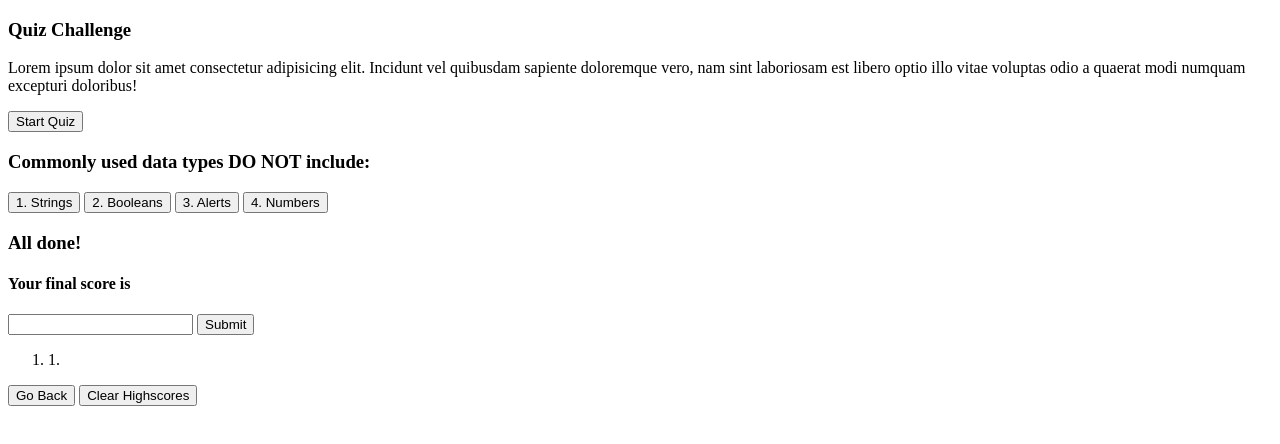
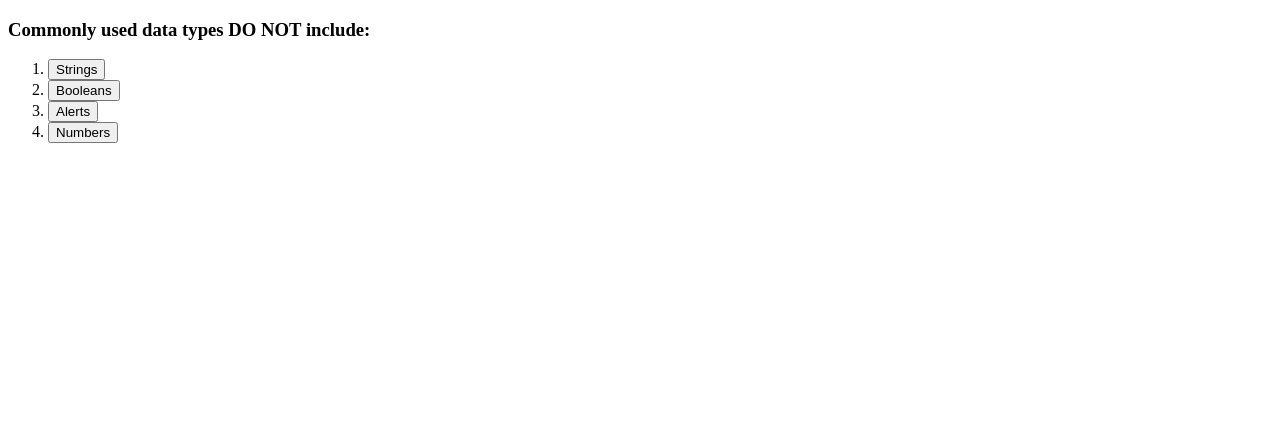
Before and after one commit to Lpw08/Quiz, a plain HTML site: page index.html in a window 1280 px wide. Both pictures are taken after a click on the button "Start Quiz". Drawn offline with Linux system fonts and the light colour scheme.

Commit message:
Css and JS started

```diff
--- /dev/null
+++ b/assets/css/style.css
@@ -0,0 +1,3 @@
+.hide{
+    display: none;
+}
--- /dev/null
+++ b/assets/js/script.js
@@ -0,0 +1,10 @@
+var intro = document.querySelector(".intro")
+var question = document.querySelector(".question")
+var initials = document.querySelector(".initials")
+var highscores = document.querySelector(".highscores")
+var startquiz = document.querySelector("#start-quiz")
+
+startquiz.addEventListener("click" ,function(){
+    intro.classList.add("hide")
+    question.classList.remove("hide")
+})
--- a/index.html
+++ b/index.html
@@ -1,36 +1,45 @@
 <!DOCTYPE html>
 <html lang="en">
+
 <head>
     <meta charset="UTF-8">
     <meta http-equiv="X-UA-Compatible" content="IE=edge">
     <meta name="viewport" content="width=, initial-scale=1.0">
+    <link rel="stylesheet" href="./assets/css/style.css">
     <title>Document</title>
 </head>
+
 <body>
     <div class="intro">
         <h3>Quiz Challenge</h3>
-        <p>Lorem ipsum dolor sit amet consectetur adipisicing elit. Incidunt vel quibusdam sapiente doloremque vero, nam sint laboriosam est libero optio illo vitae voluptas odio a quaerat modi numquam excepturi doloribus!</p>
+        <p>Lorem ipsum dolor sit amet consectetur adipisicing elit. Incidunt vel quibusdam sapiente doloremque vero, nam
+            sint laboriosam est libero optio illo vitae voluptas odio a quaerat modi numquam excepturi doloribus!</p>
         <button id="start-quiz">Start Quiz</button>
     </div>
-    <div class="question">
+    <div class="question hide">
         <h3>Commonly used data types DO NOT include:</h3>
-        <button class="choices">1. Strings</button>
-        <button class="choices">2. Booleans</button>
-        <button class="choices">3. Alerts</button>
-        <button class="choices">4. Numbers</button>
+        <ol>
+            <li><button class="choices">Strings</button></li>
+            <li><button class="choices">Booleans</button></li>
+            <li><button class="choices">Alerts</button></li>
+            <li><button class="choices">Numbers</button></li>
+        </ol>
     </div>
-    <div class="initials">
+
+    <div class="initials hide">
         <h3>All done!</h3>
         <h4>Your final score is</h4>
         <input type="text" id="initial-input">
         <button id="save-button">Submit</button>
     </div>
-    <div class="highscores">
+    <div class="highscores hide">
         <ol>
             <li>1.</li>
         </ol>
         <button id="go-back">Go Back</button>
         <button id="Clear-Highscores">Clear Highscores</button>
     </div>
+    <script src="./assets/js/script.js"></script>
 </body>
+
 </html>
```
